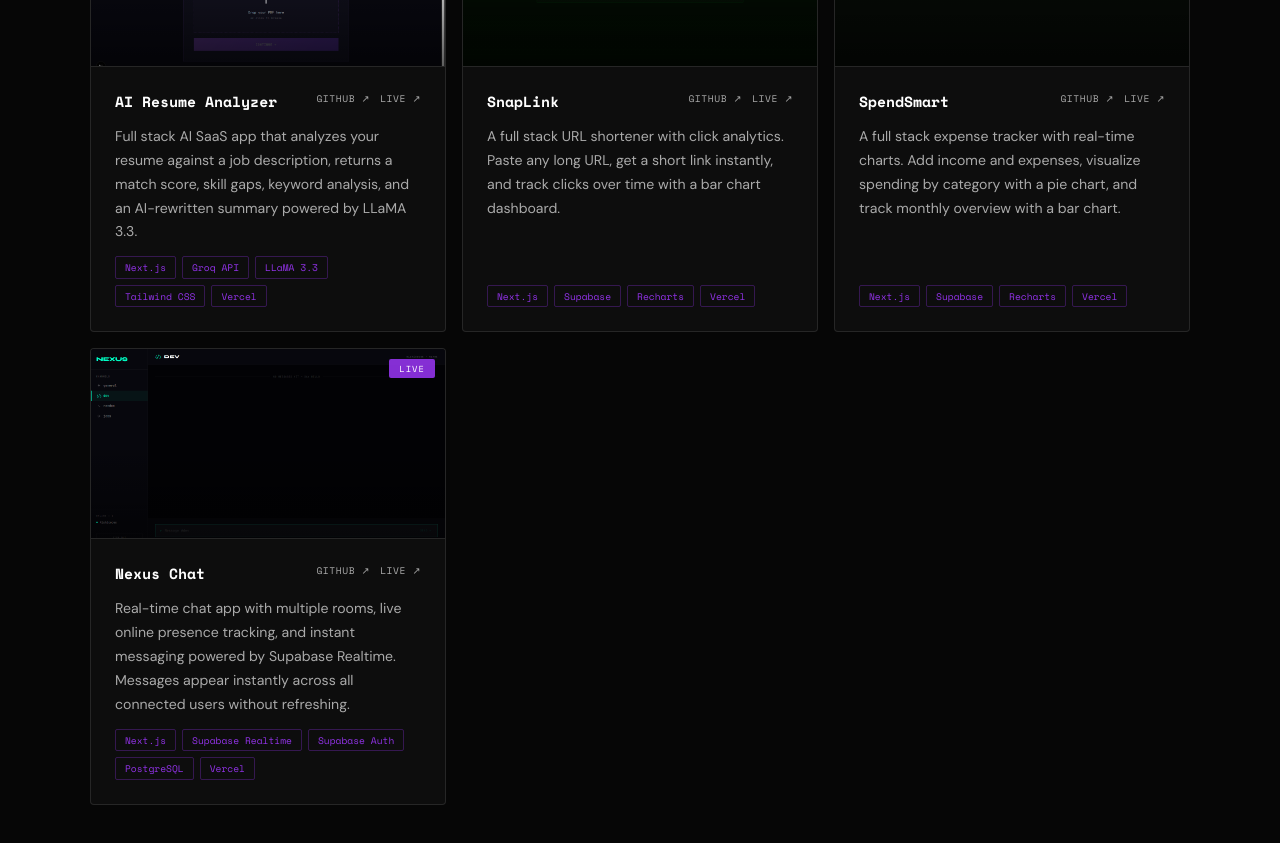
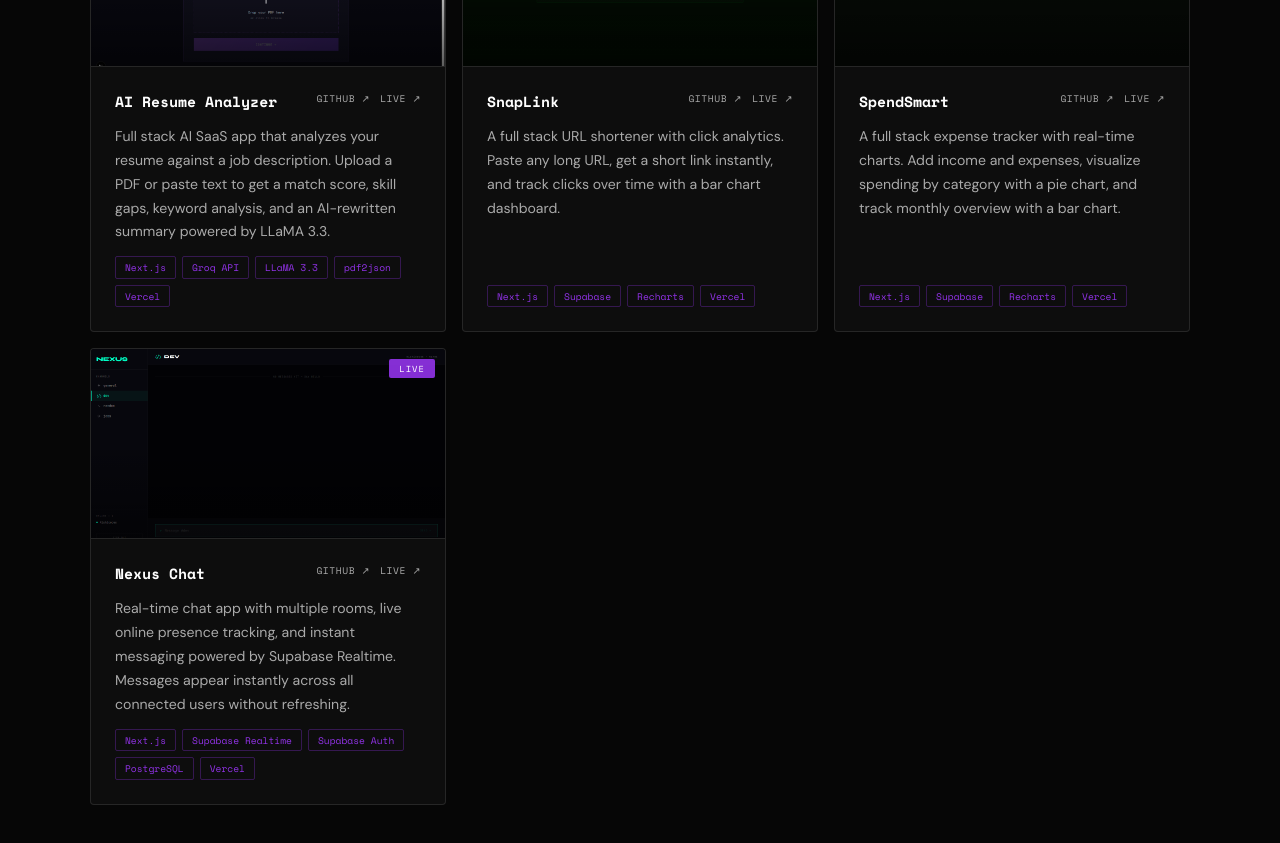
Before and after one commit to rishicodes-7/rishi-portfolio, a React (Vite) app: page / in a window 1280 px wide. Shown: the part 2460-3303 px from the top of the page. Built offline with nearby package versions, Linux system fonts and the light colour scheme.

Commit message:
updated resume analyzer description

```diff
--- a/src/App.jsx
+++ b/src/App.jsx
@@ -49,8 +49,8 @@
 const PROJECTS = [
   {
   title: "AI Resume Analyzer",
-    desc: "Full stack AI SaaS app that analyzes your resume against a job description, returns a match score, skill gaps, keyword analysis, and an AI-rewritten summary powered by LLaMA 3.3.",
-    tech: ["Next.js", "Groq API", "LLaMA 3.3", "Tailwind CSS", "Vercel"],
+  desc: "Full stack AI SaaS app that analyzes your resume against a job description. Upload a PDF or paste text to get a match score, skill gaps, keyword analysis, and an AI-rewritten summary powered by LLaMA 3.3.",
+  tech: ["Next.js", "Groq API", "LLaMA 3.3", "pdf2json", "Vercel"],
   live: "https://my-resume-ai-omega.vercel.app/",
   github: "https://github.com/rishicodes-7/my-resume-ai",
   image: "/resume-ai.png",
```
Lines whose indentation alone changed are shown as unchanged.
